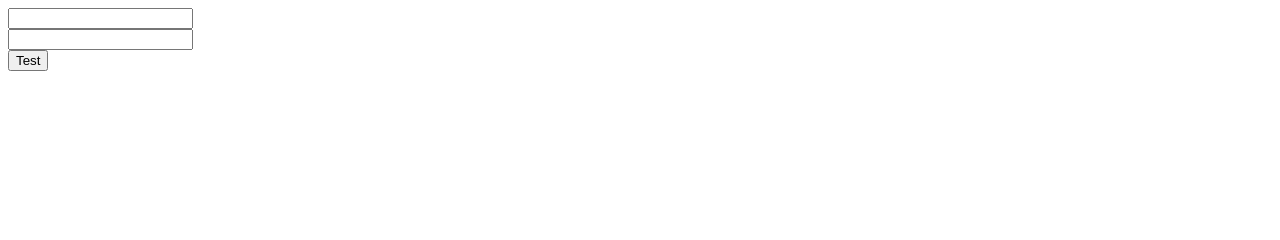
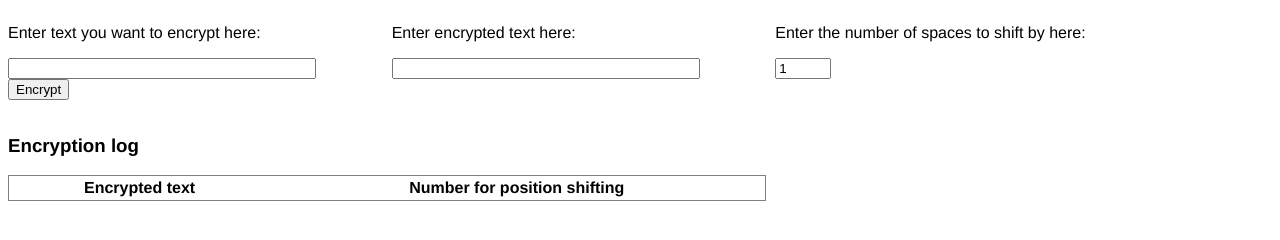
Before and after one commit to mattbees/Caesar-Cipher, a plain HTML site: page index.html in a window 1280 px wide. Drawn offline with Linux system fonts and the light colour scheme.

Commit message:
Extend HTML structure and add style.css

```diff
--- a/index.html
+++ b/index.html
@@ -2,20 +2,42 @@
 <html>
 	<head>
 		<title>Caesar Cipher</title>
+		<link rel="stylesheet" type="text/css" href="style.css">
 		<script src = script.js></script>
 	</head>
 	<body>
-		<div>
-			<input id="inputNumber"></input>
+		<div class="userInput">
+			<p>Enter text you want to encrypt here:</p>
+			<input id="inputText" class="textIn"></input>
+			<div>
+				<button onclick="getText()">Encrypt</button>
+			</div>
+			<div>
+				<p id="outputText"></p>
+			</div>
+		</div>
+		<div class="userInput">
+			<p>Enter encrypted text here:</p>
+			<input id="inputEncrypted" class="textIn"></input>
+<!--update>			<div>
+				<button onclick="getEncrypted()">Encrypt</button>
+			</div>
+			<div>
+				<p id="outputDecrypted"></p>
+			</div> <-->
+		</div>
+		<div class="userInput">
+			<p>Enter the number of spaces to shift by here:</p>
+			<input type="number" min="1" max="25" value="1" id="inputNumber"></input>
 		</div>
 		<div>
-			<input id="inputText"></input>
-		</div>
-		<div>
-			<button onclick="getText()">Test</button>
-		</div>
-		<div>
-			<p id="outputText"></p>
+			<h3>Encryption log</h3>
+			<table id="log">
+				<tr>
+					<th>Encrypted text</th>
+					<th>Number for position shifting</th>
+				</tr>
+			</table>
 		</div>
 	</body>
 </html>
--- /dev/null
+++ b/style.css
@@ -0,0 +1,20 @@
+body {
+	font-family: helvetica;
+	font-size: 1em;
+}
+
+.userInput {
+	display : inline-block;
+	width: 30%;
+	vertical-align: top;
+}
+
+.textIn {
+	width : 300px;
+}
+
+#log {
+	width : 60%;
+	border : 1px solid grey;
+	text-align: center;
+}
```
